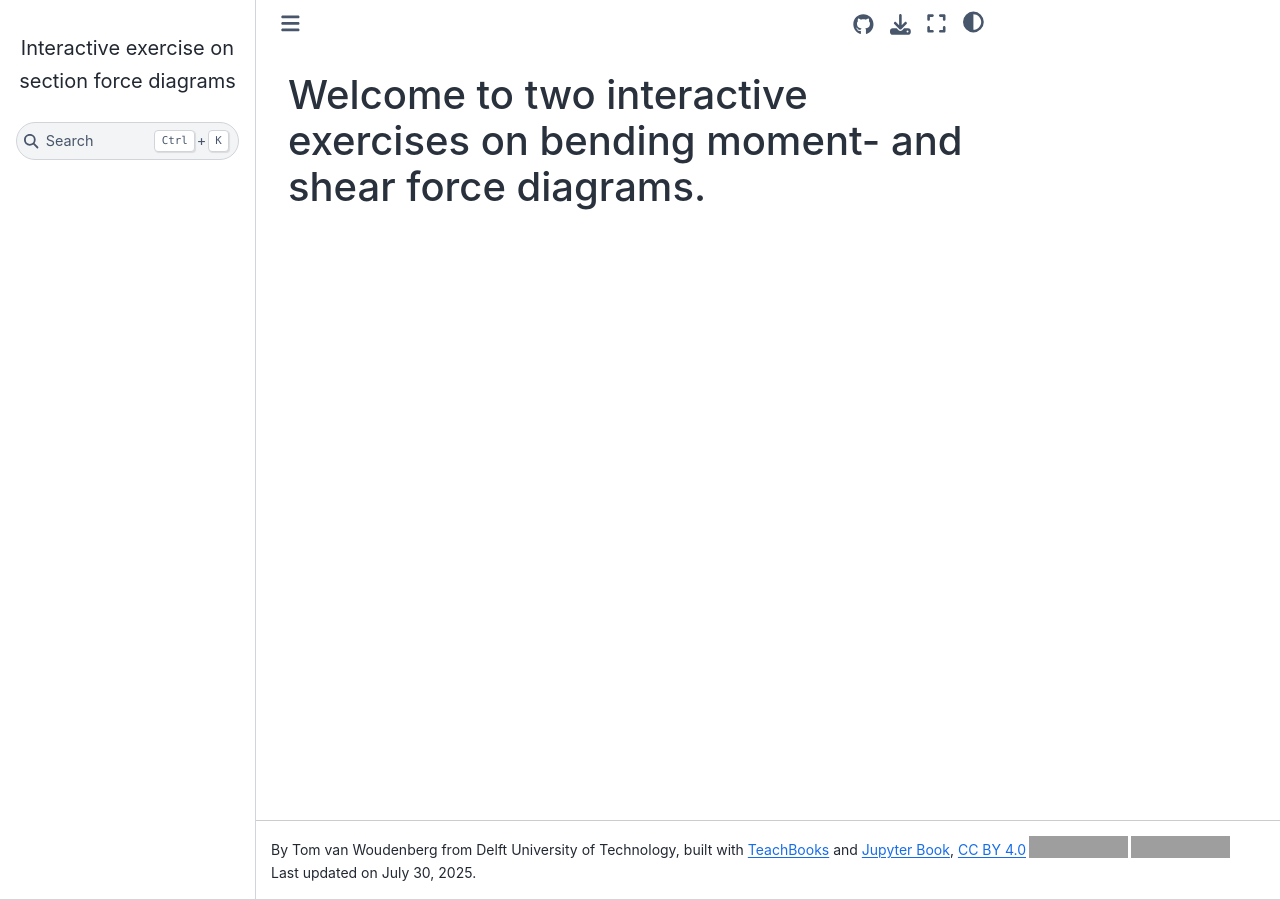
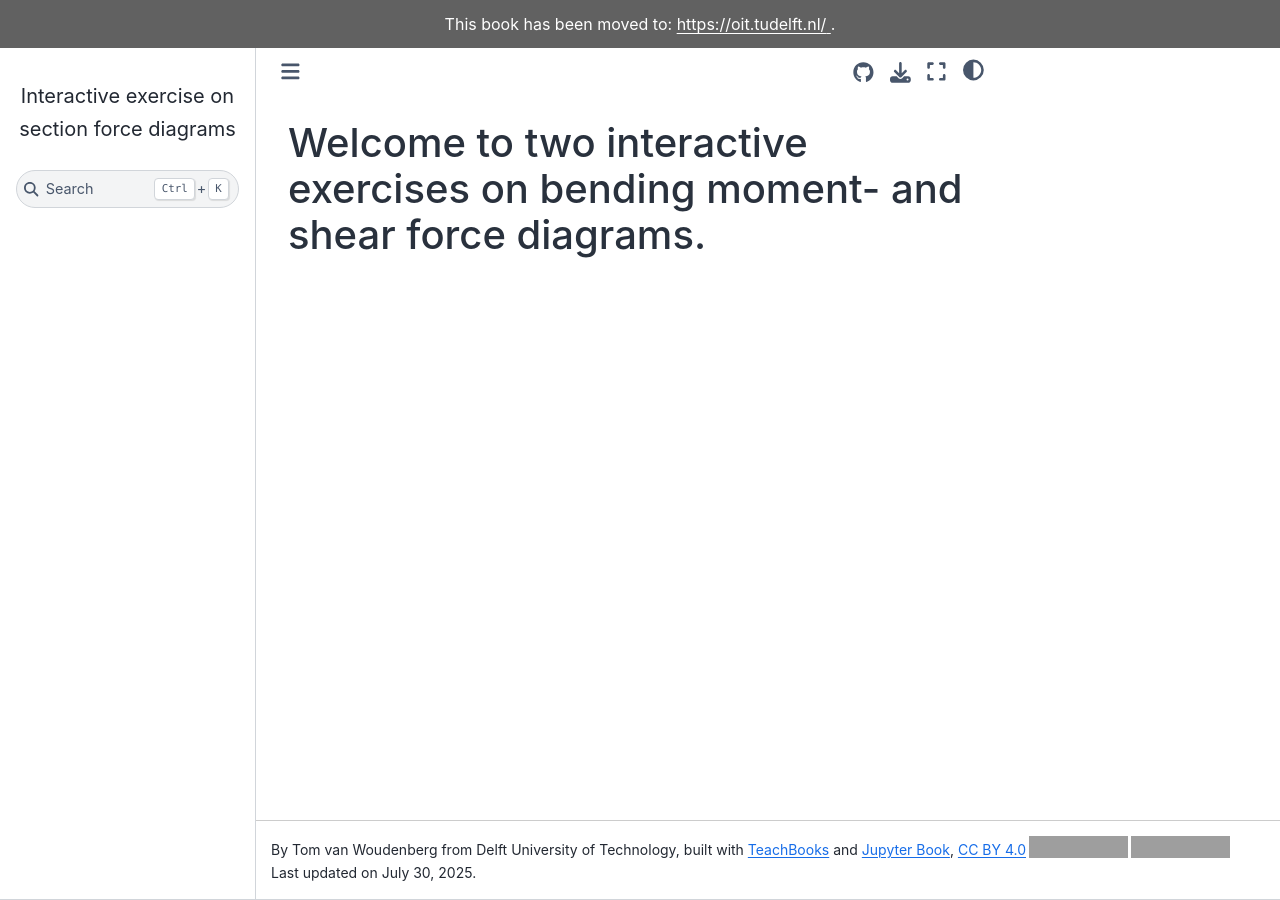
Before and after one commit to Tom-van-Woudenberg/cm1-2024, a Jupyter Book: the page built from book/intro.md, in a window 1280 px wide. Built offline with Jupyter Book 1.0.4 settings and Sphinx 7.4.7 and the Sphinx Book theme 1.1.4, drawn with Linux system fonts in a browser that asks for light colours; pages that are not in the unit, such as notebooks, are missing from menus; comment, search, counter and statistics services are not loaded; grey boxes are pictures that could not be loaded.

Commit message:
Update _config.yml

```diff
--- a/book/_config.yml
+++ b/book/_config.yml
@@ -30,6 +30,7 @@ sphinx:
         thebe: true
       logo:
         text: "Interactive exercise on section force diagrams"
+      announcement : "This book has been moved to: <a href='https://oit.tudelft.nl/CTB1110' style='color:white'>https://oit.tudelft.nl/<new repository in TUDelft-book organization> </a>."
     html_show_copyright: false
     html_last_updated_fmt: '%B %-d, %Y'
     bibtex_default_style: myapastyle
```
